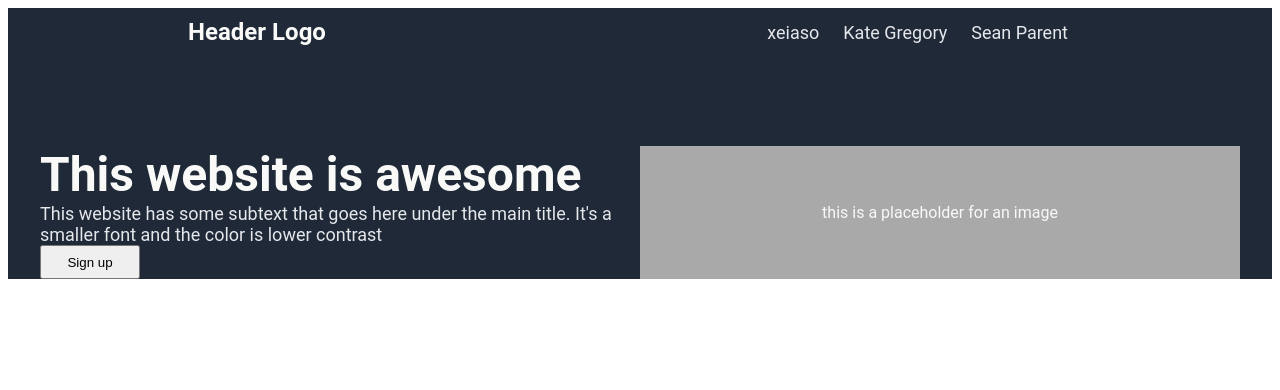
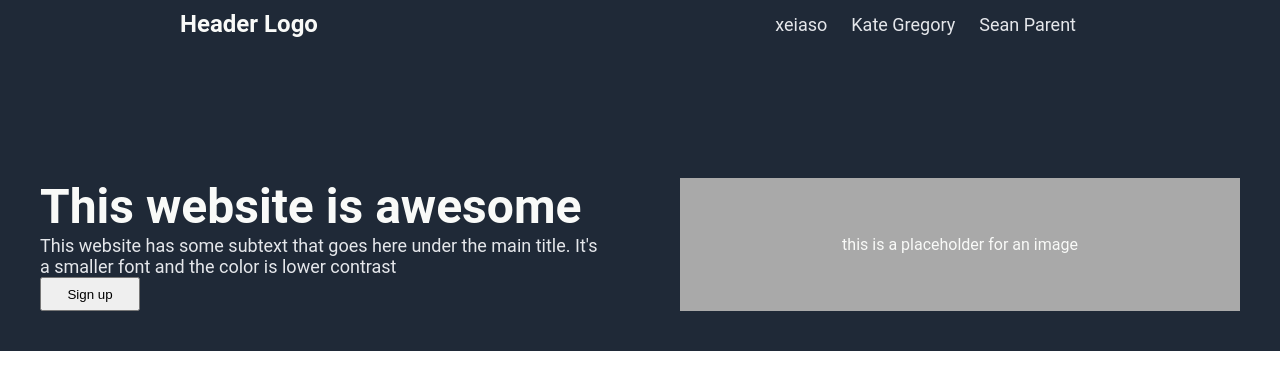
Before and after one commit to BRReed/odin-recipes, a plain HTML site: page landing-page/index.html in a window 1280 px wide. Drawn offline with Linux system fonts and the light colour scheme.

Commit message:
added body 0 margin
Signed-off-by: BRReed <b.r.reed@gmail.com>

```diff
--- a/landing-page/style.css
+++ b/landing-page/style.css
@@ -1,3 +1,10 @@
+/*
+MAIN STYLES
+*/
+body {
+  margin: 0px;
+}
+
 /*
 HEADER STYLES
 */
@@ -62,6 +69,7 @@ AWESOME STYLES
 .awesome-container .left-container {
   display: flex;
   flex-direction: column;
+  margin: 40px;
   height: auto;
   width: 600px;
 }
@@ -86,6 +94,7 @@ AWESOME STYLES
 
 .awesome-container .right-container {
   display: flex;
+  margin: 40px;
   align-items: center;
   justify-content: center;
   height: auto;
```
